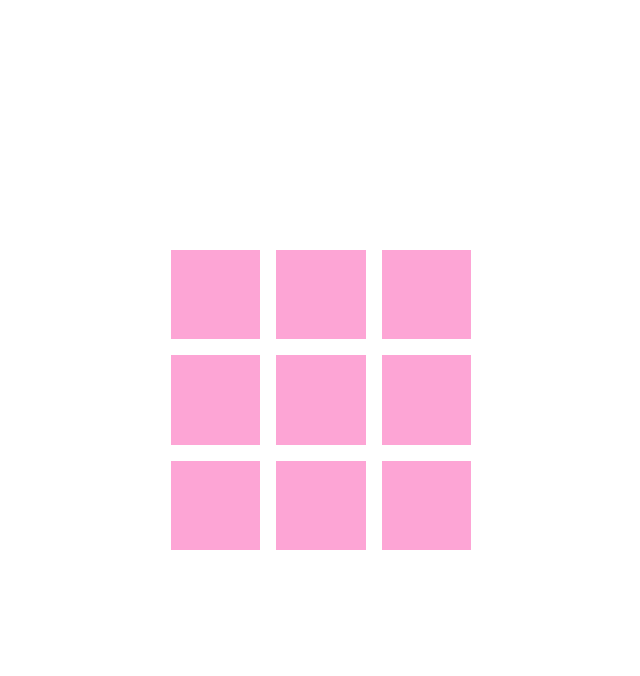
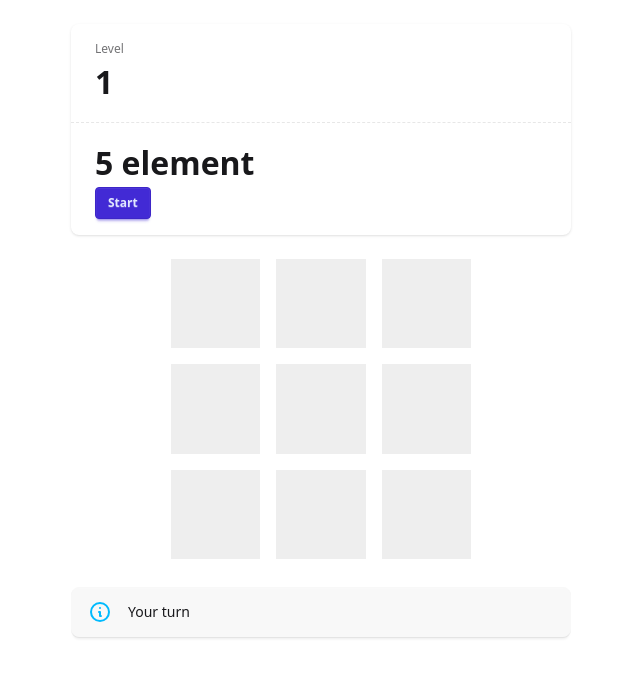
Before and after one commit to aonguyen123/whack-a-mole-game, an Angular app: page /memory in a window 1280 px wide. Shown: the top 676 px of the page, without its empty margins (319-959 px from the left). Built offline with nearby package versions, Linux system fonts and the light colour scheme.

Commit message:
init game memory

```diff
--- a/src/app/game/memory/memory.component.html
+++ b/src/app/game/memory/memory.component.html
@@ -1,17 +1,51 @@
-<div class="w-full h-screen">
-  <div class="flex justify-center items-center h-full">
-    <div
-      class="grid grid-cols-3 grid-rows-3 gap-4 w-full max-w-[300px] h-[300px]"
-    >
-      <div class="bg-pink-300"></div>
-      <div class="bg-pink-300"></div>
-      <div class="bg-pink-300"></div>
-      <div class="bg-pink-300"></div>
-      <div class="bg-pink-300"></div>
-      <div class="bg-pink-300"></div>
-      <div class="bg-pink-300"></div>
-      <div class="bg-pink-300"></div>
-      <div class="bg-pink-300"></div>
+<div class="w-full p-6">
+  <div class="w-full flex justify-center">
+    <div class="stats stats-vertical shadow w-full md:max-w-[500px]">
+      <div class="stat">
+        <div class="stat-title">Level</div>
+        <div class="stat-value">1</div>
+      </div>
+
+      <div class="stat">
+        <div class="stat-value">5 element</div>
+        <div class="stat-desc">
+          <button class="btn btn-sm btn-primary" #startButton>Start</button>
+        </div>
+      </div>
     </div>
   </div>
+
+  <div class="flex justify-center items-center mt-6">
+    <div
+      class="grid grid-cols-3 grid-rows-3 gap-4 w-full md:max-w-[300px] h-[300px]"
+    >
+      <div #node class="bg-base-300"></div>
+      <div #node class="bg-base-300"></div>
+      <div #node class="bg-base-300"></div>
+      <div #node class="bg-base-300"></div>
+      <div #node class="bg-base-300"></div>
+      <div #node class="bg-base-300"></div>
+      <div #node class="bg-base-300"></div>
+      <div #node class="bg-base-300"></div>
+      <div #node class="bg-base-300"></div>
+    </div>
+  </div>
+
+  <div role="alert" class="alert w-full md:max-w-[500px] m-auto mt-7">
+    <svg
+      xmlns="http://www.w3.org/2000/svg"
+      fill="none"
+      viewBox="0 0 24 24"
+      class="stroke-info h-6 w-6 shrink-0"
+    >
+      <path
+        stroke-linecap="round"
+        stroke-linejoin="round"
+        stroke-width="2"
+        d="M13 16h-1v-4h-1m1-4h.01M21 12a9 9 0 11-18 0 9 9 0 0118 0z"
+      ></path>
+    </svg>
+    <span>Your turn</span>
+  </div>
 </div>
+{{ deplayGameMsg$ | async }}
--- a/src/app/game/memory/memory.component.ts
+++ b/src/app/game/memory/memory.component.ts
@@ -1,11 +1,72 @@
-import { Component } from '@angular/core';
+import {
+  AfterViewInit,
+  Component,
+  ElementRef,
+  OnInit,
+  QueryList,
+  ViewChild,
+  ViewChildren,
+} from '@angular/core';
+import {
+  concatMap,
+  delay,
+  fromEvent,
+  map,
+  Observable,
+  take,
+  tap,
+  timer,
+} from 'rxjs';
+import { SCORE_ACTION } from './memory.enum';
+import { CommonModule } from '@angular/common';
 
 @Component({
   selector: 'app-memory',
-  imports: [],
+  imports: [CommonModule],
   templateUrl: './memory.component.html',
-  styleUrl: './memory.component.css'
+  styleUrl: './memory.component.css',
 })
-export class MemoryComponent {
+export class MemoryComponent implements AfterViewInit {
+  @ViewChildren('node') nodeElement!: QueryList<ElementRef<HTMLDivElement>>;
 
+  @ViewChild('startButton', { static: true })
+  startElement!: ElementRef<HTMLButtonElement>;
+
+  deplayGameMsg$!: Observable<number>;
+
+  ngAfterViewInit(): void {
+    const startButtonClicked$ = fromEvent(
+      this.startElement.nativeElement,
+      'click'
+    ).pipe(map(() => SCORE_ACTION.RESET));
+
+    const delayTime = 5;
+
+    this.deplayGameMsg$ = startButtonClicked$.pipe(
+      concatMap(() =>
+        timer(0, 1000).pipe(
+          take(delayTime + 1),
+          map((v) => delayTime - v)
+        )
+      )
+    );
+
+    const deplayGameStart$ = startButtonClicked$.pipe(delay(delayTime * 1000));
+
+    // const elementClick$ = (event: string, color: string) => {
+    //   return this.nodeElement.map(({ nativeElement }) => {
+    //     return fromEvent(nativeElement, event).pipe(
+    //       tap((a: HTMLDivElement) => {})
+    //     );
+    //   });
+    // };
+
+    // fromEvent(document.querySelectorAll('.child'), event).pipe(
+    //   pluck('srcElement'),
+    //   tap((e: HTMLElement) => (e.style.background = color))
+    // );
+
+    /**Create game loop */
+    deplayGameStart$.pipe();
+  }
 }
--- /dev/null
+++ b/src/app/game/memory/memory.enum.ts
@@ -0,0 +1,5 @@
+export enum SCORE_ACTION {
+  RESET = 'RESET',
+  ADD = 'ADD',
+  OVER = 'OVER',
+}
```
Also changed, not shown: 1 other file (tests, documents, lock files or other folders).
